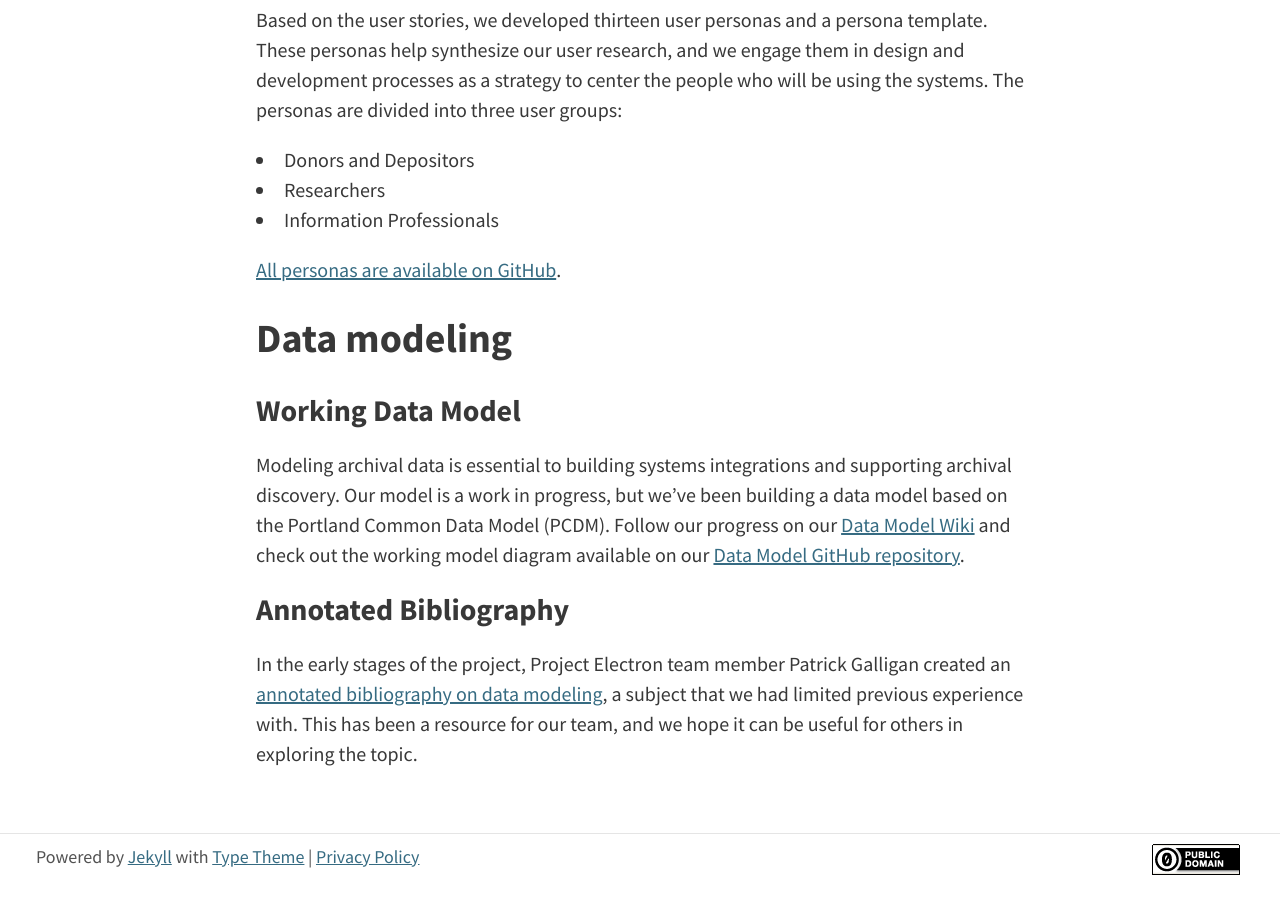
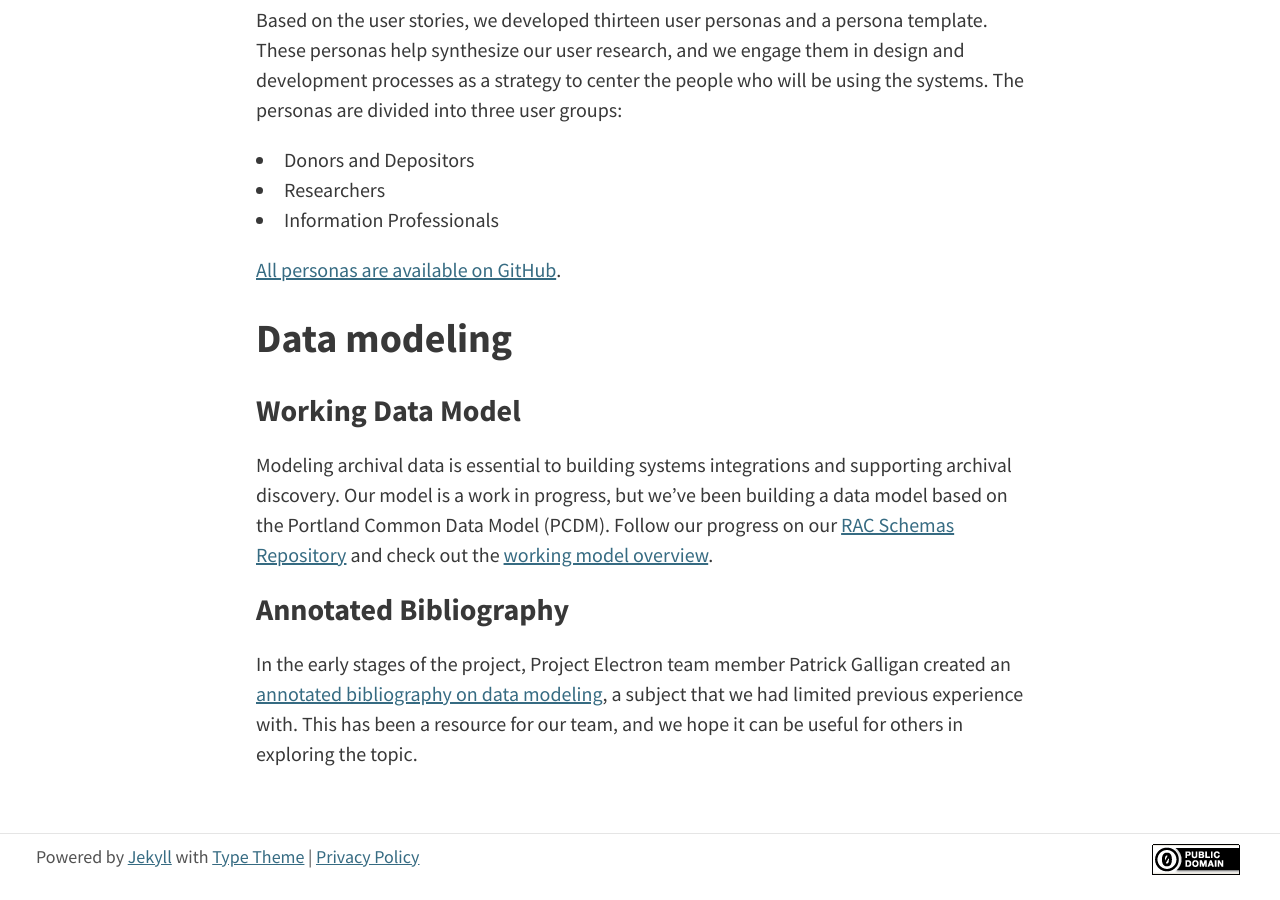
Before and after one commit to RockefellerArchiveCenter/project_electron, a Jekyll site: the page built from content/research.md, in a window 1280 px wide and 900 px high, scrolled down 1005 px. Built offline with Jekyll 4.4.1, drawn with Linux system fonts in a browser that asks for light colours.

Commit message:
update links
Update links to data model

```diff
--- a/content/research.md
+++ b/content/research.md
@@ -37,7 +37,7 @@ Based on the user stories, we developed thirteen user personas and a persona tem
 
 ### Working Data Model
 
-Modeling archival data is essential to building systems integrations and supporting archival discovery. Our model is a work in progress, but we've been building a data model based on the Portland Common Data Model (PCDM). Follow our progress on our [Data Model Wiki](https://github.com/RockefellerArchiveCenter/rac-data-model/wiki) and check out the working model diagram available on our [Data Model GitHub repository](https://github.com/RockefellerArchiveCenter/rac-data-model).
+Modeling archival data is essential to building systems integrations and supporting archival discovery. Our model is a work in progress, but we've been building a data model based on the Portland Common Data Model (PCDM). Follow our progress on our [RAC Schemas Repository](https://github.com/RockefellerArchiveCenter/rac_schemas) and check out the [working model overview](https://github.com/RockefellerArchiveCenter/rac_schemas/blob/base/Simplified_Data_Model.png).
 
 ### Annotated Bibliography
 In the early stages of the project, Project Electron team member Patrick Galligan created an [annotated bibliography on data modeling](https://github.com/RockefellerArchiveCenter/rac-data-model/blob/base/data_model_bibliography.md), a subject that we had limited previous experience with. This has been a resource for our team, and we hope it can be useful for others in exploring the topic.
```
